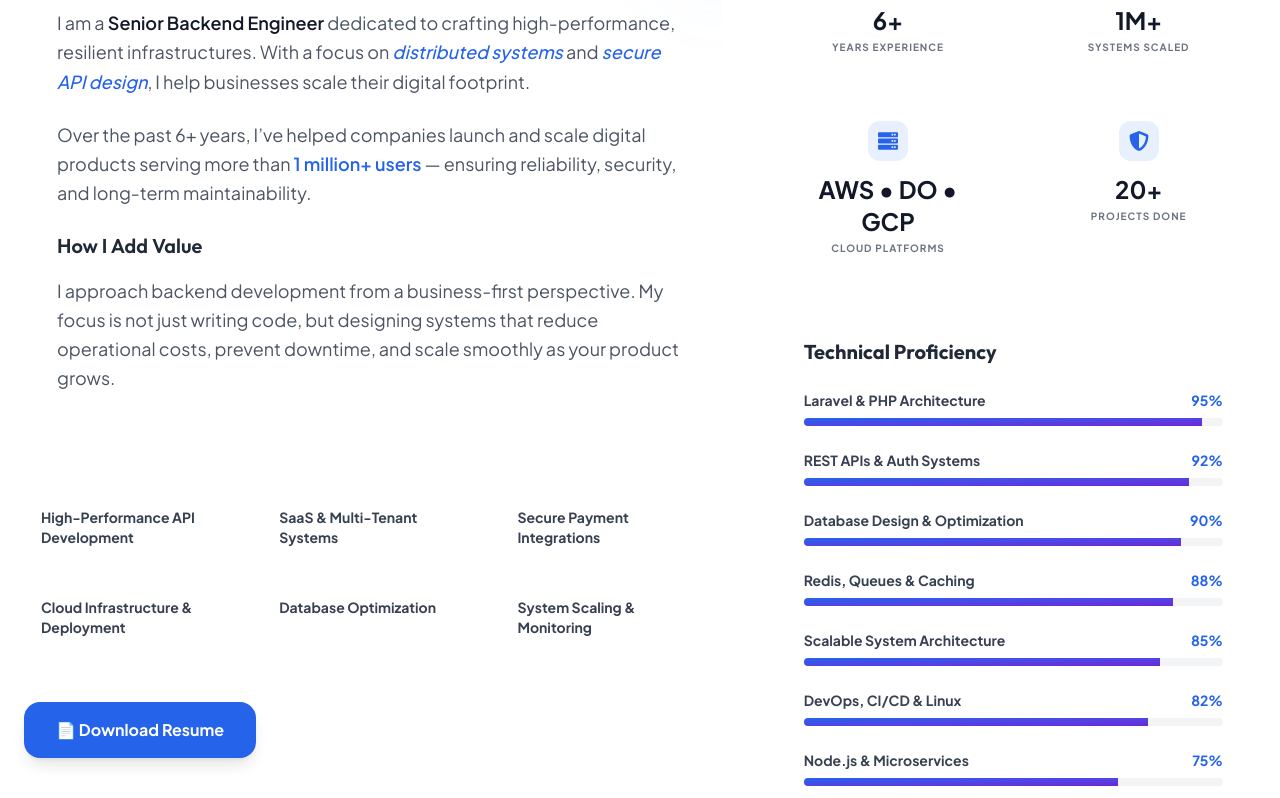
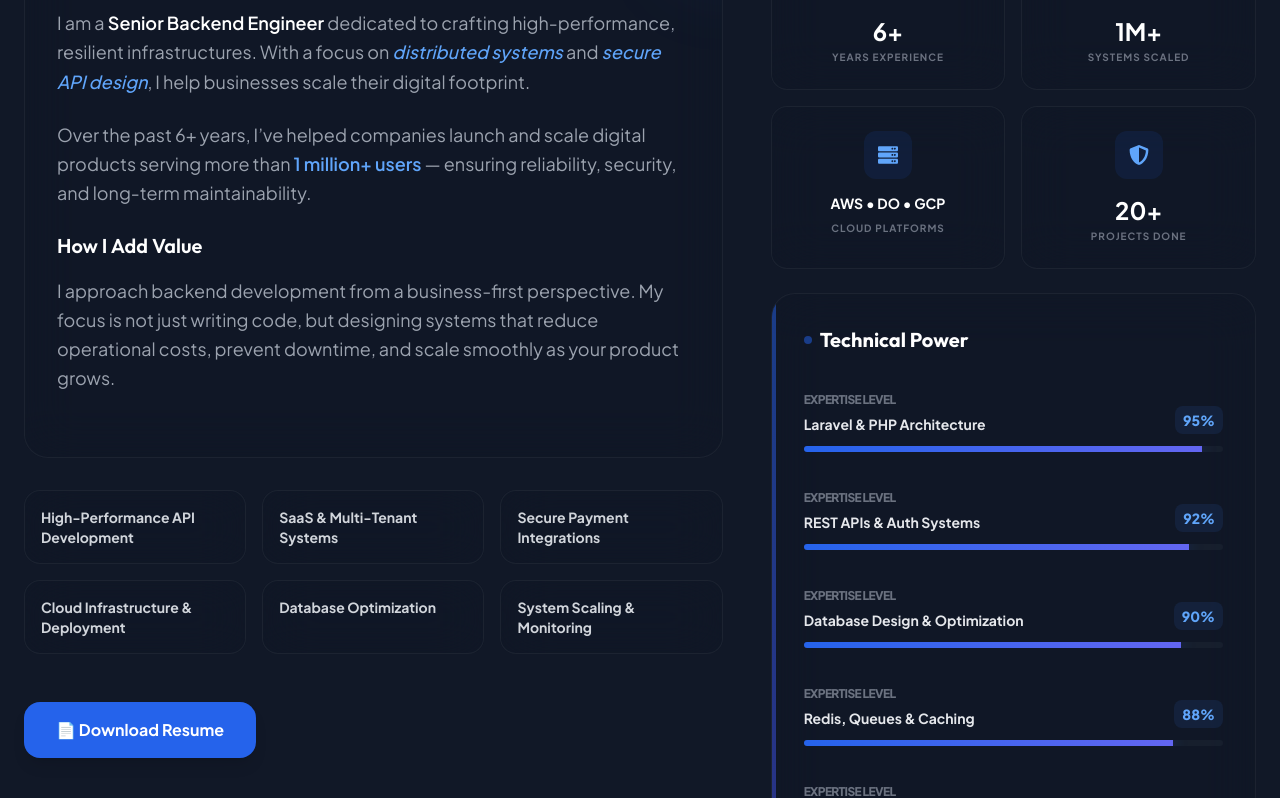
Before and after one commit to Saifrehmangetgroup/saifrehmangetgroup.github.io, a React (Create React App) app: page / in a window 1280 px wide. Shown: the part 1103-1901 px from the top of the page. Built offline with nearby package versions, Linux system fonts and the light colour scheme.

Commit message:
change the portfolio and resume

```diff
--- a/src/components/About.js
+++ b/src/components/About.js
@@ -116,32 +116,43 @@ function About() {
             {/* Stats Grid */}
             <div className="grid grid-cols-2 gap-4">
               {highlights.map((item, i) => (
-                <div key={i} className="glass-card p-6 rounded-2xl text-center">
-                  <div className="w-10 h-10 rounded-xl bg-blue-600/10 flex items-center justify-center text-blue-600 dark:text-blue-400 mx-auto mb-3 text-xl">
+                <div key={i} className="glass-card p-6 rounded-2xl text-center group hover:border-blue-500/30 transition-all">
+                  <div className="w-12 h-12 rounded-xl bg-blue-600/10 flex items-center justify-center text-blue-600 dark:text-blue-400 mx-auto mb-4 text-xl group-hover:scale-110 transition-transform">
                     {item.icon}
                   </div>
-                  <p className="text-2xl font-bold text-gray-900 dark:text-white">{item.value}</p>
-                  <p className="text-[10px] uppercase tracking-widest font-bold text-gray-500 mt-1">{item.label}</p>
+                  <p className={`font-bold text-gray-900 dark:text-white leading-tight ${item.value.length > 10 ? 'text-sm mb-2' : 'text-2xl mb-1'}`}>
+                    {item.value}
+                  </p>
+                  <p className="text-[10px] uppercase tracking-widest font-bold text-gray-500">{item.label}</p>
                 </div>
               ))}
             </div>
 
-            {/* Skills Progress */}
-            <div className="glass-card p-8 rounded-3xl">
-              <h3 className="text-xl font-bold mb-6 text-gray-800 dark:text-white">Technical Proficiency</h3>
-              <div className="space-y-6">
+            {/* Technical Proficiency Redesign */}
+            <div className="glass-card p-8 rounded-3xl relative overflow-hidden group">
+              <div className="absolute top-0 left-0 w-1 h-full bg-gradient-to-b from-blue-600 to-indigo-600 opacity-50" />
+              <h3 className="text-xl font-bold mb-8 text-gray-800 dark:text-white flex items-center gap-2">
+                <span className="w-2 h-2 rounded-full bg-blue-600 animate-pulse" />
+                Technical Power
+              </h3>
+              <div className="space-y-8">
                 {coreSkills.map((skill, i) => (
-                  <div key={i}>
-                    <div className="flex justify-between mb-2">
-                      <span className="text-sm font-bold text-gray-700 dark:text-gray-300">{skill.skill}</span>
-                      <span className="text-sm font-bold text-blue-600 dark:text-blue-400">{skill.level}%</span>
+                  <div key={i} className="relative">
+                    <div className="flex justify-between items-end mb-3">
+                      <div className="space-y-1">
+                        <span className="text-xs font-black uppercase tracking-tighter text-gray-400 dark:text-gray-500">Expertise Level</span>
+                        <p className="text-sm font-bold text-gray-800 dark:text-gray-200">{skill.skill}</p>
+                      </div>
+                      <span className="text-sm font-black text-blue-600 dark:text-blue-400 bg-blue-500/10 px-2 py-1 rounded-lg">
+                        {skill.level}%
+                      </span>
                     </div>
-                    <div className="h-2 w-full bg-gray-100 dark:bg-gray-800 rounded-full overflow-hidden">
+                    <div className="h-1.5 w-full bg-gray-100 dark:bg-gray-800/50 rounded-full overflow-hidden">
                       <motion.div
-                        className="h-full premium-gradient"
+                        className="h-full bg-gradient-to-r from-blue-600 to-indigo-500 shadow-[0_0_15px_rgba(37,99,235,0.4)]"
                         initial={{ width: 0 }}
                         whileInView={{ width: `${skill.level}%` }}
-                        transition={{ duration: 1, delay: 0.2 }}
+                        transition={{ duration: 1.2, ease: "easeOut" }}
                         viewport={{ once: true }}
                       />
                     </div>
--- a/src/components/Hero.js
+++ b/src/components/Hero.js
@@ -117,12 +117,12 @@ function Hero() {
           <div className="absolute inset-0 border-[1px] border-blue-500/20 rounded-full animate-[spin_20s_linear_infinite]" />
           <div className="absolute -inset-4 border-[1px] border-indigo-500/10 rounded-full animate-[spin_30s_linear_infinite_reverse]" />
 
-          <div className="relative w-64 h-64 sm:w-80 sm:h-80 rounded-3xl rotate-6 overflow-hidden shadow-2xl group hover:rotate-0 transition-all duration-500 border-4 border-white dark:border-gray-800">
+          <div className="relative w-64 h-64 sm:w-80 sm:h-80 rounded-3xl overflow-hidden shadow-2xl group transition-all duration-500 border-4 border-white dark:border-gray-800">
             <div className="absolute inset-0 bg-blue-500/10 group-hover:opacity-0 transition-opacity z-10" />
             <img
               src={profileImg}
               alt="Saif Ur Rehman"
-              className="w-full h-full object-cover -rotate-6 group-hover:rotate-0 transition-all duration-500 scale-110"
+              className="w-full h-full object-cover group-hover:scale-110 transition-all duration-500"
             />
           </div>
 
--- a/src/components/Skills.js
+++ b/src/components/Skills.js
@@ -3,13 +3,9 @@ import { motion } from "framer-motion";
 import { FaReact, FaPhp, FaLaravel, FaNodeJs, FaGitAlt } from "react-icons/fa";
 import {
   SiMysql,
-  SiHtml5,
-  SiCss3,
-  SiJavascript,
   SiPostman,
   SiFigma,
   SiMongodb,
-  SiNextdotjs,
   SiExpress,
   SiTailwindcss,
   SiAmazonwebservices,
@@ -20,7 +16,6 @@ import {
   SiDocker,
   SiBitbucket,
 } from "react-icons/si";
-import { VscCode } from "react-icons/vsc";
 import { AiOutlineDeploymentUnit } from "react-icons/ai";
 
 function Skills() {
--- a/src/context/ThemeContext.js
+++ b/src/context/ThemeContext.js
@@ -3,7 +3,7 @@ import React, { createContext, useState, useEffect } from 'react';
 export const ThemeContext = createContext();
 
 export const ThemeProvider = ({ children }) => {
-    const [theme, setTheme] = useState(localStorage.getItem('theme') || 'light');
+    const [theme, setTheme] = useState(localStorage.getItem('theme') || 'dark');
 
     useEffect(() => {
         const root = window.document.documentElement;
```
Also changed, not shown: src/components/Projects.js (+36 -47 lines), 1 other file (tests, documents, lock files or other folders).
